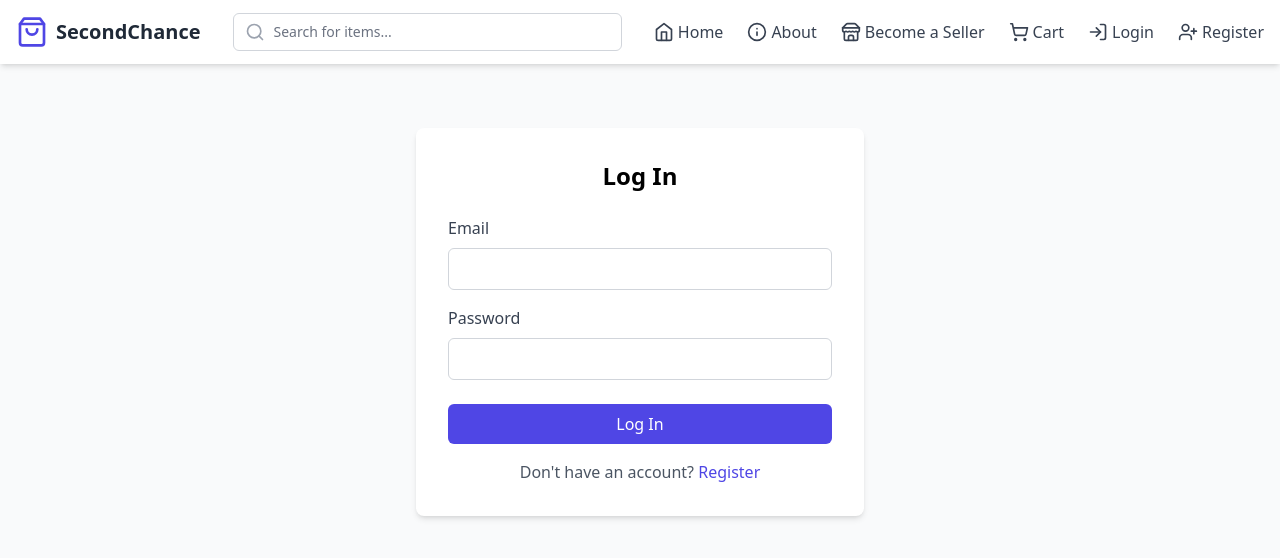
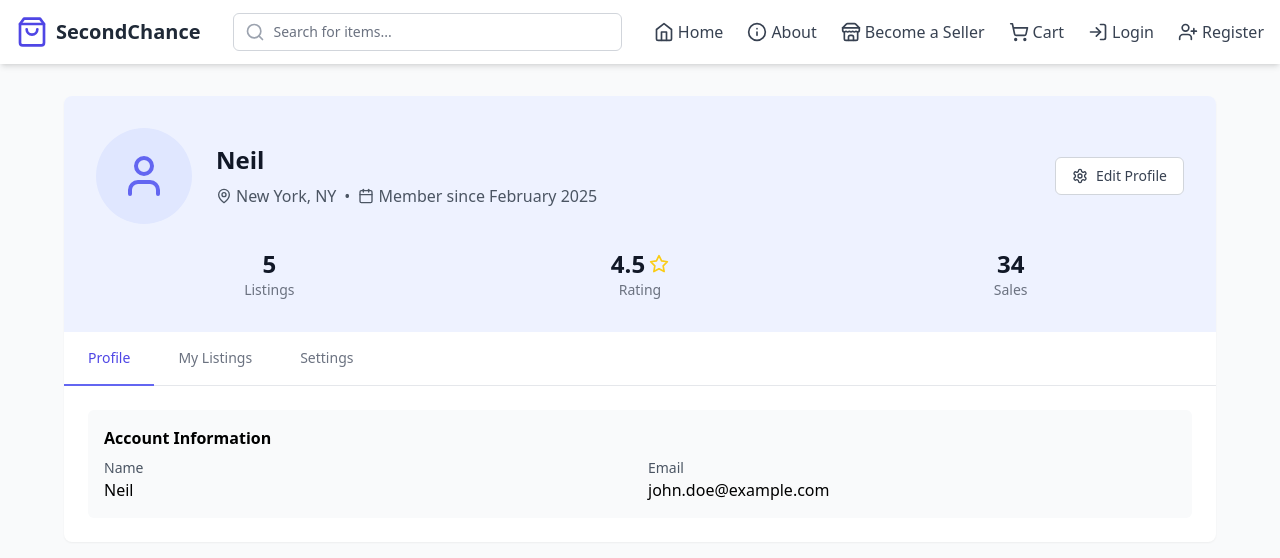
Before and after one commit to NeilSenEasow/secondChance_rit_hackathon, a React (Vite) app: page /profile in a window 1280 px wide. Before the commit this address led to /login. Shown: the top 558 px of the page. Built offline with nearby package versions, Linux system fonts and the light colour scheme.

Commit message:
Add dummy profile page

```diff
--- a/src/pages/Login.jsx
+++ b/src/pages/Login.jsx
@@ -43,7 +43,7 @@ const Login = () => {
         console.log('Login successful, calling login function with:', data.token, data.user);
         // Store the token and user data
         login(data.token, data.user);
-        navigate('/');
+        navigate('/profile');
       } else {
         setError(data.message);
       }
--- a/src/pages/Profile.jsx
+++ b/src/pages/Profile.jsx
@@ -1,66 +1,20 @@
-import React, { useContext, useState, useEffect } from 'react';
+import React, { useState } from 'react';
 import { useNavigate } from 'react-router-dom';
 import { User, MapPin, Calendar, Package, Star, Settings, PlusCircle } from 'lucide-react';
-import { AuthContext } from '../context/AuthContext';
-import { mockProducts } from '../utils/mockData';
 import ProductCard from '../components/ProductCard';
 
 const Profile = () => {
-  const { isAuthenticated, user } = useContext(AuthContext);
   const navigate = useNavigate();
   const [activeTab, setActiveTab] = useState('profile');
-  const [loading, setLoading] = useState(true);
-  const [error, setError] = useState('');
-  const [userProfile, setUserProfile] = useState(null);
+  const [userProfile] = useState({
+    name: "Neil",
+    location: "New York, NY",
+    joinedDate: "February 2025",
+    listings: 5,
+    rating: 4.5,
+    email: "john.doe@example.com"
+  });
   const [userListings, setUserListings] = useState([]);
-
-  useEffect(() => {
-    if (!isAuthenticated) {
-      navigate('/login');
-      return;
-    }
-
-    const fetchUserProfile = async () => {
-      try {
-        const token = localStorage.getItem('token');
-        const response = await fetch("http://localhost:5000/profile", {
-          headers: {
-            "Authorization": token,
-            "Content-Type": "application/json"
-          }
-        });
-
-        const data = await response.json();
-        if (response.ok) {
-          setUserProfile(data);
-        } else {
-          setError(data.message);
-        }
-      } catch (err) {
-        setError('Failed to load profile');
-      } finally {
-        setLoading(false);
-      }
-    };
-
-    fetchUserProfile();
-  }, [isAuthenticated, navigate]);
-
-  if (loading) {
-    return (
-      <div className="flex justify-center items-center h-64">
-        <div className="animate-spin rounded-full h-12 w-12 border-t-2 border-b-2 border-indigo-500"></div>
-      </div>
-    );
-  }
-
-  if (error) {
-    return (
-      <div className="max-w-2xl mx-auto mt-8 p-4 bg-red-50 border border-red-200 rounded-lg">
-        <p className="text-red-600">{error}</p>
-      </div>
-    );
-  }
 
   return (
     <div className="max-w-6xl mx-auto">
@@ -72,16 +26,16 @@ const Profile = () => {
               <User className="h-12 w-12 text-indigo-500" />
             </div>
             <div className="mt-4 sm:mt-0 sm:ml-6 text-center sm:text-left">
-              <h1 className="text-2xl font-bold text-gray-900">{userProfile?.name}</h1>
+              <h1 className="text-2xl font-bold text-gray-900">{userProfile.name}</h1>
               <div className="flex flex-col sm:flex-row sm:items-center mt-2 text-gray-600">
                 <div className="flex items-center justify-center sm:justify-start">
                   <MapPin className="h-4 w-4 mr-1" />
-                  <span>{userProfile?.location || "Location not set"}</span>
+                  <span>{userProfile.location || "Location not set"}</span>
                 </div>
                 <span className="hidden sm:block mx-2">•</span>
                 <div className="flex items-center justify-center sm:justify-start mt-1 sm:mt-0">
                   <Calendar className="h-4 w-4 mr-1" />
-                  <span>Member since {userProfile?.joinedDate || "Date not set"}</span>
+                  <span>Member since {userProfile.joinedDate || "Date not set"}</span>
                 </div>
               </div>
             </div>
@@ -95,12 +49,12 @@ const Profile = () => {
 
           <div className="mt-6 grid grid-cols-3 gap-6 text-center">
             <div>
-              <div className="text-2xl font-bold text-gray-900">{userProfile?.listings || 0}</div>
+              <div className="text-2xl font-bold text-gray-900">{userProfile.listings || 0}</div>
               <div className="text-sm text-gray-500">Listings</div>
             </div>
             <div>
               <div className="flex items-center justify-center">
-                <span className="text-2xl font-bold text-gray-900">{userProfile?.rating || 0}</span>
+                <span className="text-2xl font-bold text-gray-900">{userProfile.rating || 0}</span>
                 <Star className="h-5 w-5 ml-1 text-yellow-400" />
               </div>
               <div className="text-sm text-gray-500">Rating</div>
@@ -159,11 +113,11 @@ const Profile = () => {
                 <div className="grid grid-cols-2 gap-4">
                   <div>
                     <p className="text-sm text-gray-600">Name</p>
-                    <p className="font-medium">{userProfile?.name}</p>
+                    <p className="font-medium">{userProfile.name}</p>
                   </div>
                   <div>
                     <p className="text-sm text-gray-600">Email</p>
-                    <p className="font-medium">{userProfile?.email}</p>
+                    <p className="font-medium">{userProfile.email}</p>
                   </div>
                 </div>
               </div>
```
